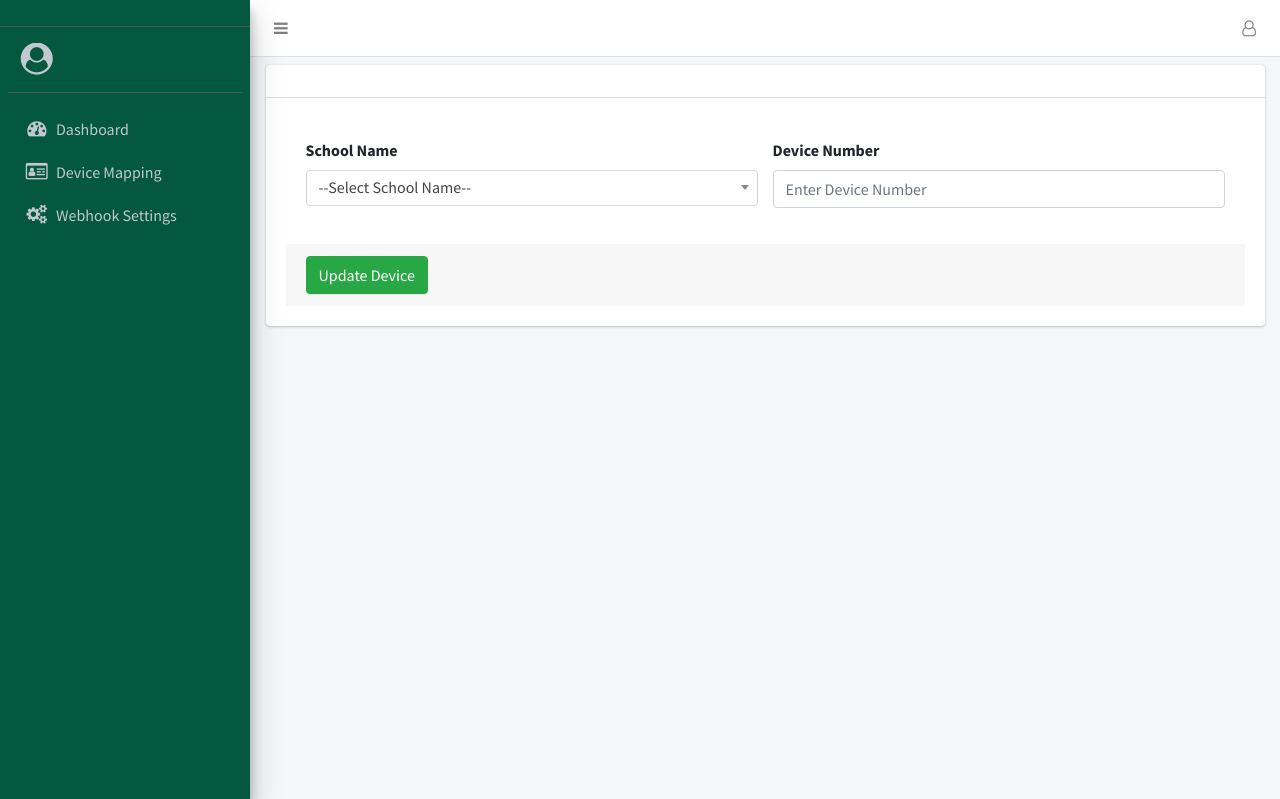
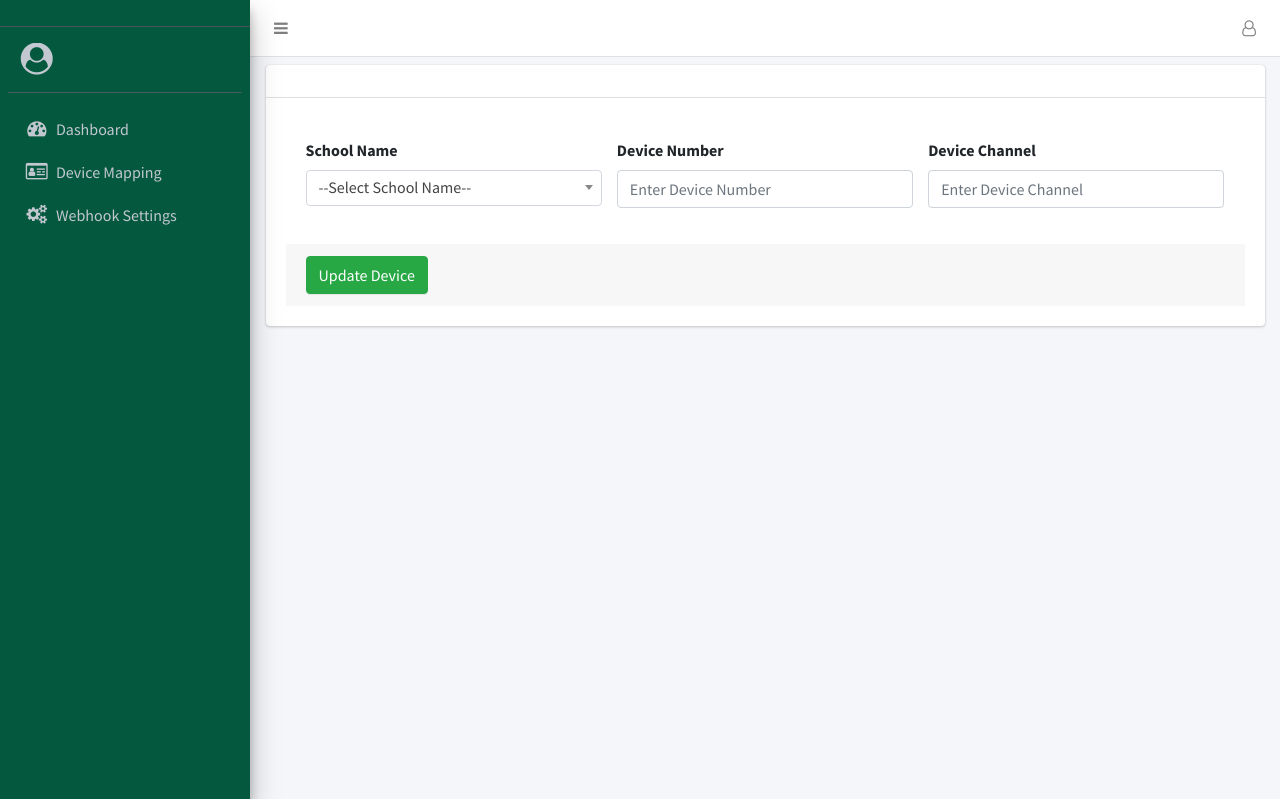
Before and after one commit to tarekmonjur/mqtt, a Flask app: template src/templates/mapping/edit.html in a window 1280 px wide. Shown: the top 799 px of the page. Run offline with Flask 2, Linux system fonts and the light colour scheme; the template is opened without the code that fills it, so the values that code supplies are empty; some libraries are stand-ins or nearby versions.

Commit message:
add device channel

```diff
--- a/src/templates/mapping/edit.html
+++ b/src/templates/mapping/edit.html
@@ -32,7 +32,7 @@
                             <form id="edit_form" role="form" method="post" action="{{ url_for('/mapping.edit', device_id = data.device["id"]) }}">
                                 <div class="card-body">
                                     <div class="row">
-                                        <div class="col-6">
+                                        <div class="col-4">
                                             <div class="form-group">
                                                 <label for="webhook_id">School Name</label>
                                                 <select class="form-control select2" name="webhook_id" id="webhook_id">
@@ -44,12 +44,21 @@
                                                 <span class="text-danger"></span>
                                             </div>
                                         </div>
-                                        <div class="col-6">
+                                        <div class="col-4">
                                             <div class="form-group">
                                                 <label for="device_number">Device Number</label>
                                                 <input type="text" class="form-control" name="device_number"
                                                        id="device_number" value="{{ data.device["device_number"] }}"
                                                        placeholder="Enter Device Number">
+                                                <span class="text-danger"></span>
+                                            </div>
+                                        </div>
+                                        <div class="col-4">
+                                            <div class="form-group">
+                                                <label for="device_channel">Device Channel</label>
+                                                <input type="text" class="form-control" name="device_channel"
+                                                       id="device_channel" value="{{ data.device["device_channel"] }}"
+                                                       placeholder="Enter Device Channel">
                                                 <span class="text-danger"></span>
                                             </div>
                                         </div>
@@ -80,7 +89,8 @@
                         required: true,
                         maxlength: 20,
                         minlength: 5
-                    }
+                    },
+                    device_channel: "required"
                 }
             });
         });
--- a/src/templates/mapping/index.html
+++ b/src/templates/mapping/index.html
@@ -28,6 +28,7 @@
                                     <th>SL</th>
                                     <th>School Name</th>
                                     <th>Device Number</th>
+                                    <th>Device Channel</th>
                                     <th>Action</th>
                                 </tr>
                                 </thead>
@@ -37,6 +38,7 @@
                                         <td>{{ loop.index }}</td>
                                         <td>{{ device['school_name'] }}</td>
                                         <td>{{ device['device_number'] }}</td>
+                                        <td>{{ device['device_channel'] }}</td>
                                         <td>
                                             <a href="{{ url_for('/mapping.edit', device_id = device["id"]) }}" class="btn btn-primary btn-sm">Edit</a>
                                             <a href="{{ url_for('/mapping.delete', device_id = device["id"]) }}" onclick="return checkDelete('Are you sure delete mapping?')" class="btn btn-danger btn-sm">Delete</a>
```
Also changed, not shown: src/mapping.py (+4 -4 lines), src/templates/mapping/add.html (+13 -3 lines), 1 other file.
